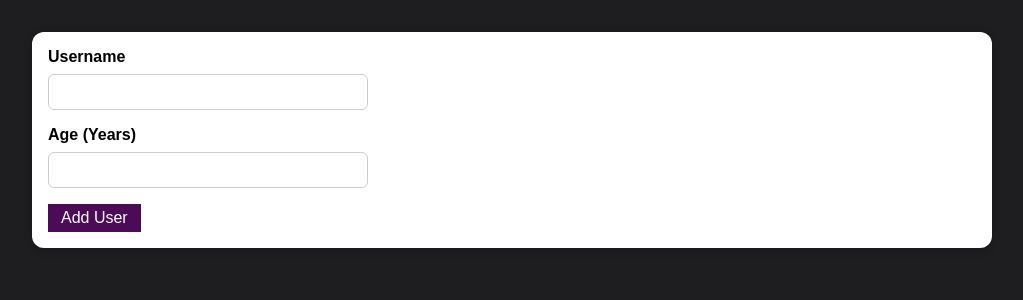
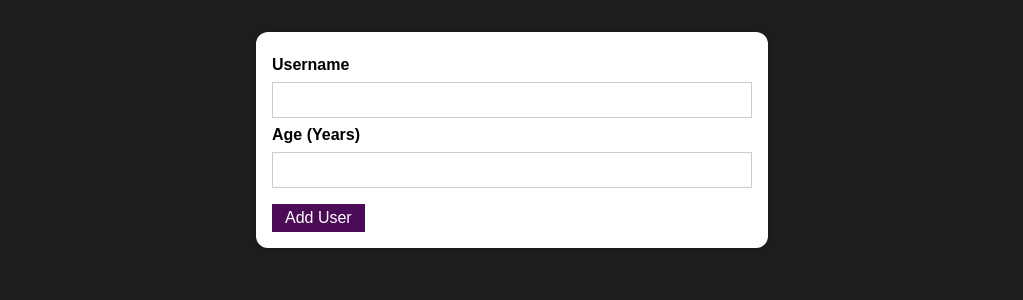
Before and after one commit to jeff-cruz/react-useState-practice, a React (Create React App) app: page / in a window 1280 px wide. Shown: the top 300 px of the page, without its empty margins (128-1151 px from the left). Built offline with nearby package versions, Linux system fonts and the light colour scheme.

Commit message:
Fixed styling on AddUserForm

```diff
--- a/src/Components/NewUser/AddUserForm.css
+++ b/src/Components/NewUser/AddUserForm.css
@@ -1,7 +1,6 @@
 .new-user__controls {
-  display: flex;
+  display: block;
   flex-wrap: wrap;
-  gap: 1rem;
   margin-bottom: 1rem;
   text-align: left;
 }
@@ -10,14 +9,14 @@
   font-weight: bold;
   margin-bottom: 0.5rem;
   display: block;
+  margin-top: .5rem;
 }
 
 .new-user__control input {
   font: inherit;
   padding: 0.5rem;
-  border-radius: 6px;
   border: 1px solid #ccc;
-  width: 20rem;
+  width: 100%;
   max-width: 100%;
 }
 
@@ -30,3 +29,9 @@
   color: white;
   margin-right: 1rem;
 }
+
+.new-user__button:hover,
+.new-user__button:active {
+  background-color: #7c118f;
+  border-color: #7c118f;
+}
--- a/src/Components/NewUser/AddUserForm.js
+++ b/src/Components/NewUser/AddUserForm.js
@@ -9,8 +9,6 @@ const AddUserForm = () => {
           <label>Username</label>
           <input type="text" />
         </div>
-      </div>
-      <div className="new-user__controls">
         <div className="new-user__control">
           <label>Age (Years)</label>
           <input type="text" />
--- a/src/UI/Card/Card.css
+++ b/src/UI/Card/Card.css
@@ -3,6 +3,6 @@
   box-shadow: 0 1px 8px rgba(0, 0, 0, 0.25);
   background-color: white;
   padding: 1rem 1rem;
-  max-width: 75%;
+  width: 40%;
   margin: 2rem auto;
 }
```
Also changed, not shown: src/Components/NewUser/NewUser.js (deleted, +0 -8 lines).
